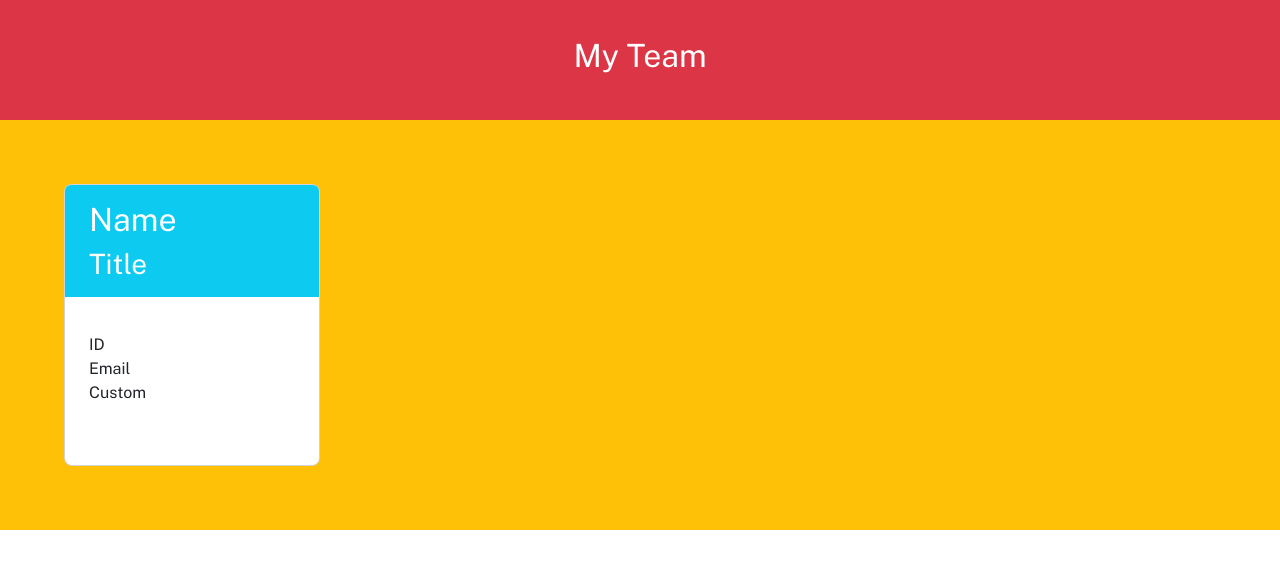
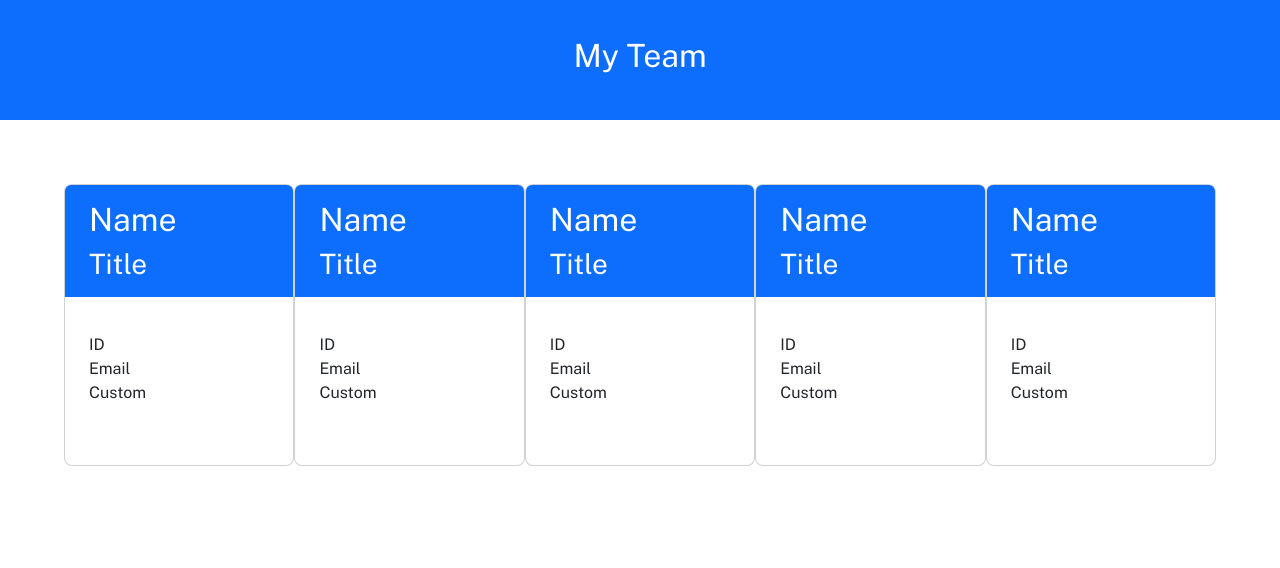
Before and after one commit to ckester99/team-profile-generator, a website: page src/testHTML.html in a window 1280 px wide. Drawn offline with nearby package versions, Linux system fonts and the light colour scheme.

Commit message:
finished html formatting

```diff
--- a/src/testHTML.html
+++ b/src/testHTML.html
@@ -8,15 +8,68 @@
         <link rel="preconnect" href="https://fonts.gstatic.com" crossorigin />
         <link href="https://fonts.googleapis.com/css2?family=Public+Sans&display=swap" rel="stylesheet" />
         <link rel="stylesheet" href="https://cdn.jsdelivr.net/npm/bootstrap@5.2.3/dist/css/bootstrap.min.css" />
+        <script src="https://kit.fontawesome.com/a6bc5d1964.js" crossorigin="anonymous"></script>
         <link rel="stylesheet" href="./style.css" />
         <title>My Team</title>
     </head>
     <body>
-        <nav class="navbar bg-danger justify-content-center" style="height: 15vh"><h1 class="navbar-text text-white fs-2">My Team</h1></nav>
-        <main class="d-flex bg-warning" style="padding: 5%">
+        <nav class="navbar bg-primary justify-content-center" style="height: 15vh"><h1 class="navbar-text text-white fs-2">My Team</h1></nav>
+        <main class="d-flex justify-content-evenly" style="padding: 5%">
             <div class="card rounded-3" style="width: 16rem">
                 <div class="card-body p-0">
-                    <div class="bg-info rounded-top text-white px-4 pt-3 pb-2">
+                    <div class="bg-primary rounded-top text-white px-4 pt-3 pb-2">
+                        <h2 class="">Name</h2>
+                        <h3>Title</h3>
+                    </div>
+                    <div class="d-flex flex-column justify-content-center px-4 mb-4" style="height: 9rem">
+                        <div class="">ID</div>
+                        <div class="">Email</div>
+                        <div class="">Custom</div>
+                    </div>
+                </div>
+            </div>
+            <div class="card rounded-3" style="width: 16rem">
+                <div class="card-body p-0">
+                    <div class="bg-primary rounded-top text-white px-4 pt-3 pb-2">
+                        <h2 class="">Name</h2>
+                        <h3>Title</h3>
+                    </div>
+                    <div class="d-flex flex-column justify-content-center px-4 mb-4" style="height: 9rem">
+                        <div class="">ID</div>
+                        <div class="">Email</div>
+                        <div class="">Custom</div>
+                    </div>
+                </div>
+            </div>
+            <div class="card rounded-3" style="width: 16rem">
+                <div class="card-body p-0">
+                    <div class="bg-primary rounded-top text-white px-4 pt-3 pb-2">
+                        <h2 class="">Name</h2>
+                        <h3>Title</h3>
+                    </div>
+                    <div class="d-flex flex-column justify-content-center px-4 mb-4" style="height: 9rem">
+                        <div class="">ID</div>
+                        <div class="">Email</div>
+                        <div class="">Custom</div>
+                    </div>
+                </div>
+            </div>
+            <div class="card rounded-3" style="width: 16rem">
+                <div class="card-body p-0">
+                    <div class="bg-primary rounded-top text-white px-4 pt-3 pb-2">
+                        <h2 class="">Name</h2>
+                        <h3>Title</h3>
+                    </div>
+                    <div class="d-flex flex-column justify-content-center px-4 mb-4" style="height: 9rem">
+                        <div class="">ID</div>
+                        <div class="">Email</div>
+                        <div class="">Custom</div>
+                    </div>
+                </div>
+            </div>
+            <div class="card rounded-3" style="width: 16rem">
+                <div class="card-body p-0">
+                    <div class="bg-primary rounded-top text-white px-4 pt-3 pb-2">
                         <h2 class="">Name</h2>
                         <h3>Title</h3>
                     </div>
```
